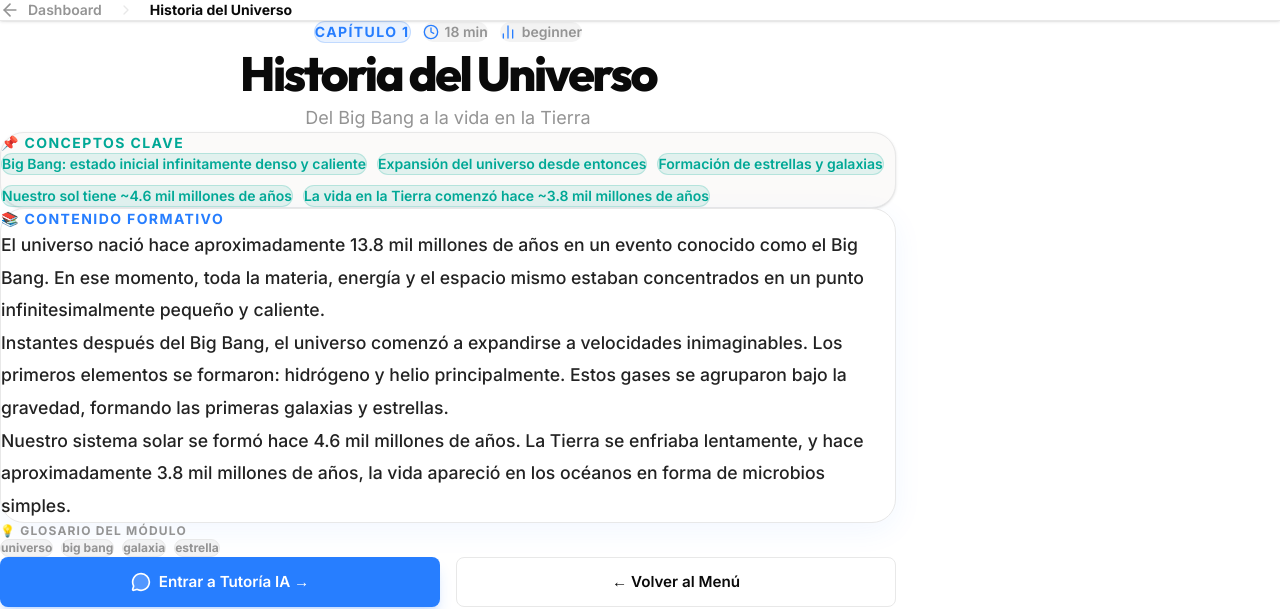
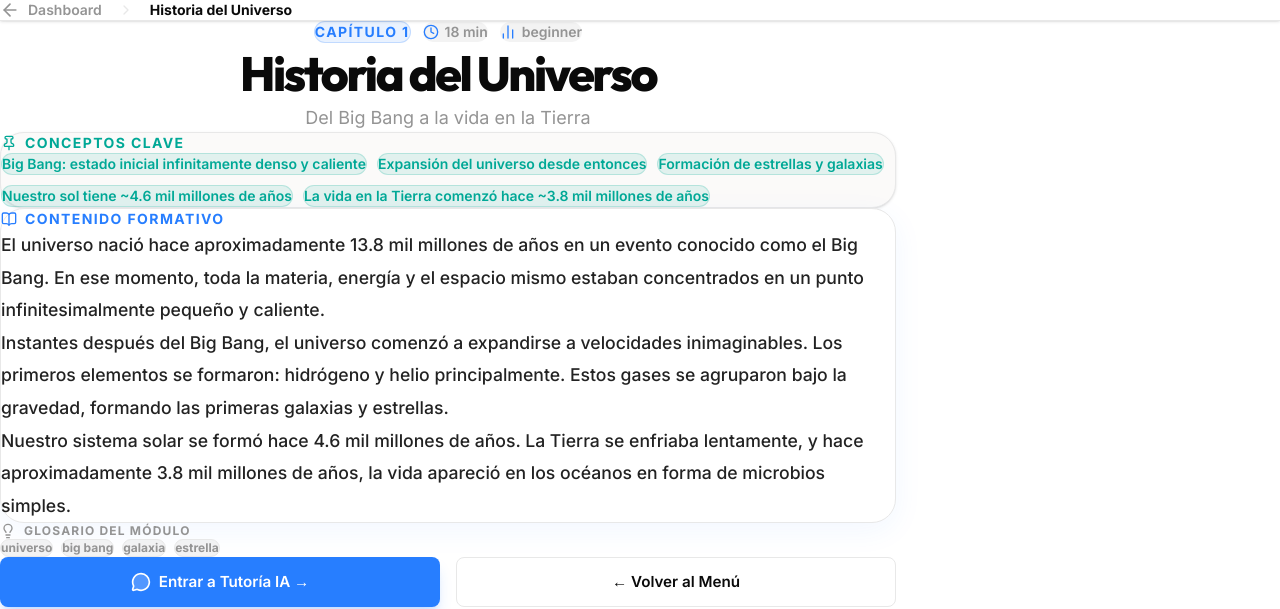
Before and after one commit to yepzhi/jsweb, a Next.js app: page /jsweb/modules/module-1-1 in a window 1280 px wide. Shown: the top 609 px of the page. Built offline with nearby package versions, Linux system fonts and the light colour scheme.

Commit message:
refactor(ui): purge all native emojis from ui and replace with lucide svgs

```diff
--- a/app/dashboard/page.tsx
+++ b/app/dashboard/page.tsx
@@ -41,7 +41,7 @@ export default function DashboardPage() {
       <div className="flex justify-center mb-8">
         <div className="animate-fade-in text-center flex flex-col items-center">
           <h1 className="text-3xl sm:text-4xl md:text-5xl font-black mb-3 text-foreground tracking-tighter max-w-2xl">
-            ¡Hola, {userName}! 👋
+            ¡Hola, {userName}!
           </h1>
           <p className="text-muted-foreground text-sm sm:text-base font-bold tracking-tight opacity-90 max-w-lg mx-auto">
             Listo para continuar tu viaje por el universo STEM.
--- a/app/logros/page.tsx
+++ b/app/logros/page.tsx
@@ -43,8 +43,8 @@ export default function LogrosPage() {
   return (
     <DashboardLayout>
       <div className="flex flex-col items-center text-center animate-fade-in py-8 mb-8 space-y-4">
-        <div className="w-16 h-16 rounded-2xl bg-accent/20 flex items-center justify-center mb-2">
-          <span className="text-3xl">🏆</span>
+        <div className="w-16 h-16 rounded-2xl bg-accent/20 flex items-center justify-center mb-2 text-[#00a896]">
+          <Trophy className="w-8 h-8" />
         </div>
         <h1 className="text-3xl sm:text-4xl md:text-5xl font-black text-foreground tracking-tighter">
           Tus Logros
--- a/app/mapa/page.tsx
+++ b/app/mapa/page.tsx
@@ -3,7 +3,7 @@
 import React from 'react';
 import DashboardLayout from '@/components/DashboardLayout';
 import Link from 'next/link';
-import { ArrowLeft } from 'lucide-react';
+import { ArrowLeft, Map } from 'lucide-react';
 
 export default function MapaPage() {
   return (
@@ -18,8 +18,8 @@ export default function MapaPage() {
         </Link>
 
         <div className="flex flex-col items-center text-center animate-fade-in mb-10 space-y-4">
-          <div className="w-16 h-16 rounded-2xl bg-secondary/30 flex items-center justify-center mb-2">
-            <span className="text-3xl">🗺️</span>
+          <div className="w-16 h-16 rounded-2xl bg-secondary/30 flex items-center justify-center mb-2 text-primary">
+            <Map className="w-8 h-8" />
           </div>
           <h1 className="text-3xl sm:text-4xl md:text-5xl font-black text-foreground tracking-tighter">
             Tu Mapa STEM
--- a/app/modules/[id]/page.tsx
+++ b/app/modules/[id]/page.tsx
@@ -4,7 +4,7 @@ import React from 'react';
 import Link from 'next/link';
 import { useParams } from 'next/navigation';
 import modules from '@/public/data/modules.json';
-import { ArrowLeft, Clock, BarChart2, MessageCircle, ChevronRight } from 'lucide-react';
+import { ArrowLeft, Clock, BarChart2, MessageCircle, ChevronRight, Pin, BookOpen, Lightbulb } from 'lucide-react';
 
 export default function ModuleContent() {
   const params = useParams();
@@ -68,8 +68,8 @@ export default function ModuleContent() {
 
         {/* Key concepts chips */}
         <div className="p-8 rounded-3xl space-y-5 bg-card border border-border mt-8 shadow-sm">
-          <h2 className="text-sm font-bold uppercase tracking-widest text-[#00A896]">
-            📌 Conceptos clave
+          <h2 className="text-sm font-bold uppercase tracking-widest text-[#00A896] flex items-center gap-2">
+            <Pin className="w-4 h-4" /> Conceptos clave
           </h2>
           <div className="flex flex-wrap gap-2.5">
             {module.keyPoints.map((point, i) => (
@@ -86,7 +86,7 @@ export default function ModuleContent() {
         {/* Main content — light surface for readability */}
         <div className="p-8 md:p-10 rounded-3xl space-y-6 bg-white border border-border shadow-[0_8px_30px_rgba(39,126,255,0.06)]">
           <h2 className="text-sm font-bold uppercase tracking-widest text-primary flex items-center gap-2">
-            📚 Contenido Formativo
+            <BookOpen className="w-4 h-4" /> Contenido Formativo
           </h2>
           <div className="space-y-6">
             {module.content.split('\n\n').map((paragraph, i) => (
@@ -99,8 +99,8 @@ export default function ModuleContent() {
 
         {/* All concepts */}
         <div className="space-y-4">
-          <h2 className="text-xs font-bold uppercase tracking-widest text-muted-foreground">
-            💡 Glosario del Módulo
+          <h2 className="text-xs font-bold uppercase tracking-widest text-muted-foreground flex items-center gap-2">
+            <Lightbulb className="w-4 h-4" /> Glosario del Módulo
           </h2>
           <div className="flex flex-wrap gap-2">
             {module.concepts.map((concept, i) => (
--- a/app/repasos/page.tsx
+++ b/app/repasos/page.tsx
@@ -3,14 +3,14 @@
 import React from 'react';
 import DashboardLayout from '@/components/DashboardLayout';
 import ModuleCard from '@/components/ModuleCard';
-import { Microscope, Zap, Code2 } from 'lucide-react';
+import { Microscope, Zap, Code2, ClipboardList } from 'lucide-react';
 
 export default function RepasosPage() {
   return (
     <DashboardLayout>
       <div className="flex flex-col items-center text-center animate-fade-in py-8 mb-8 space-y-4">
-        <div className="w-16 h-16 rounded-2xl bg-primary/10 flex items-center justify-center mb-2">
-          <span className="text-3xl">📝</span>
+        <div className="w-16 h-16 rounded-2xl bg-primary/10 flex items-center justify-center mb-2 text-primary">
+          <ClipboardList className="w-8 h-8" />
         </div>
         <h1 className="text-3xl sm:text-4xl md:text-5xl font-black text-foreground tracking-tighter">
           Mis Repasos
```
